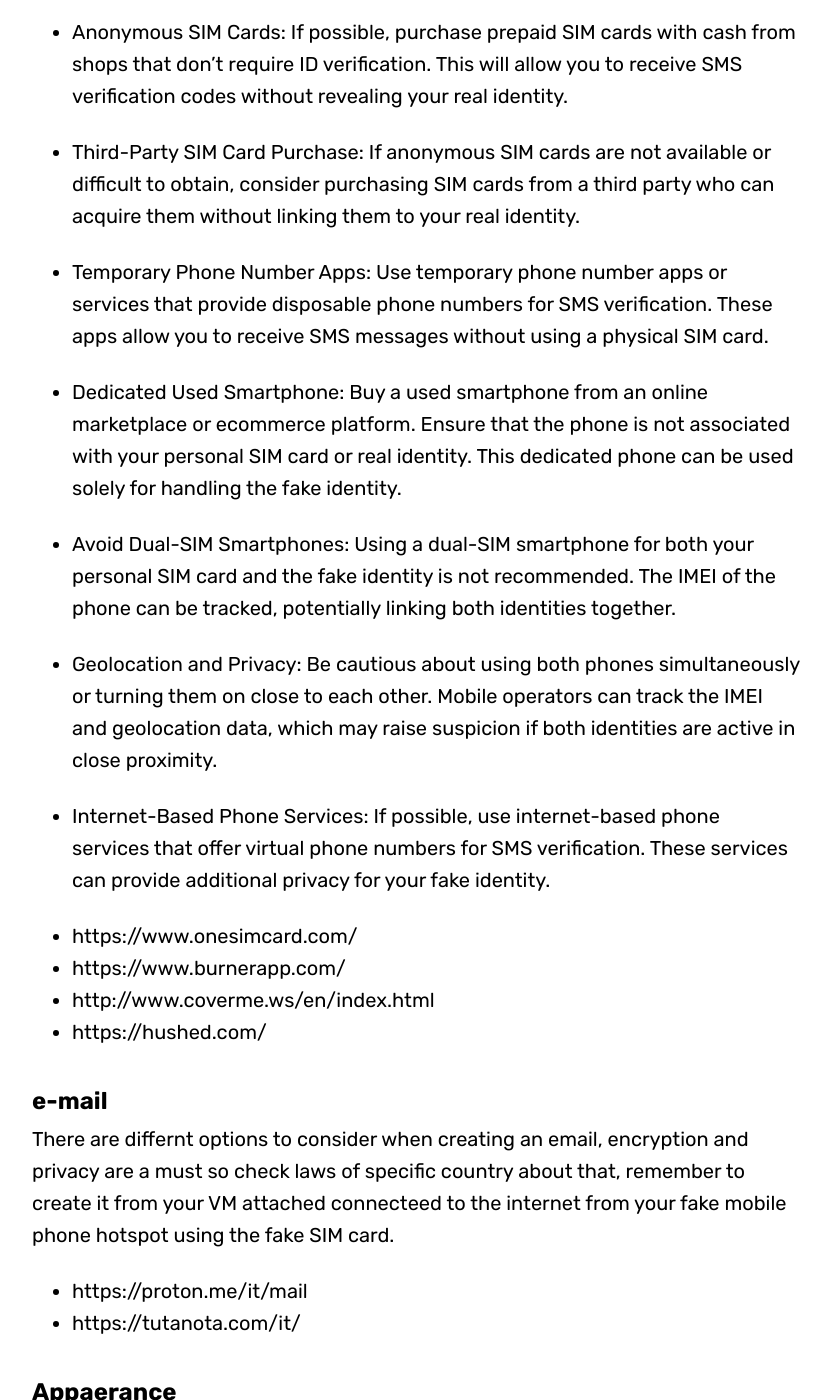
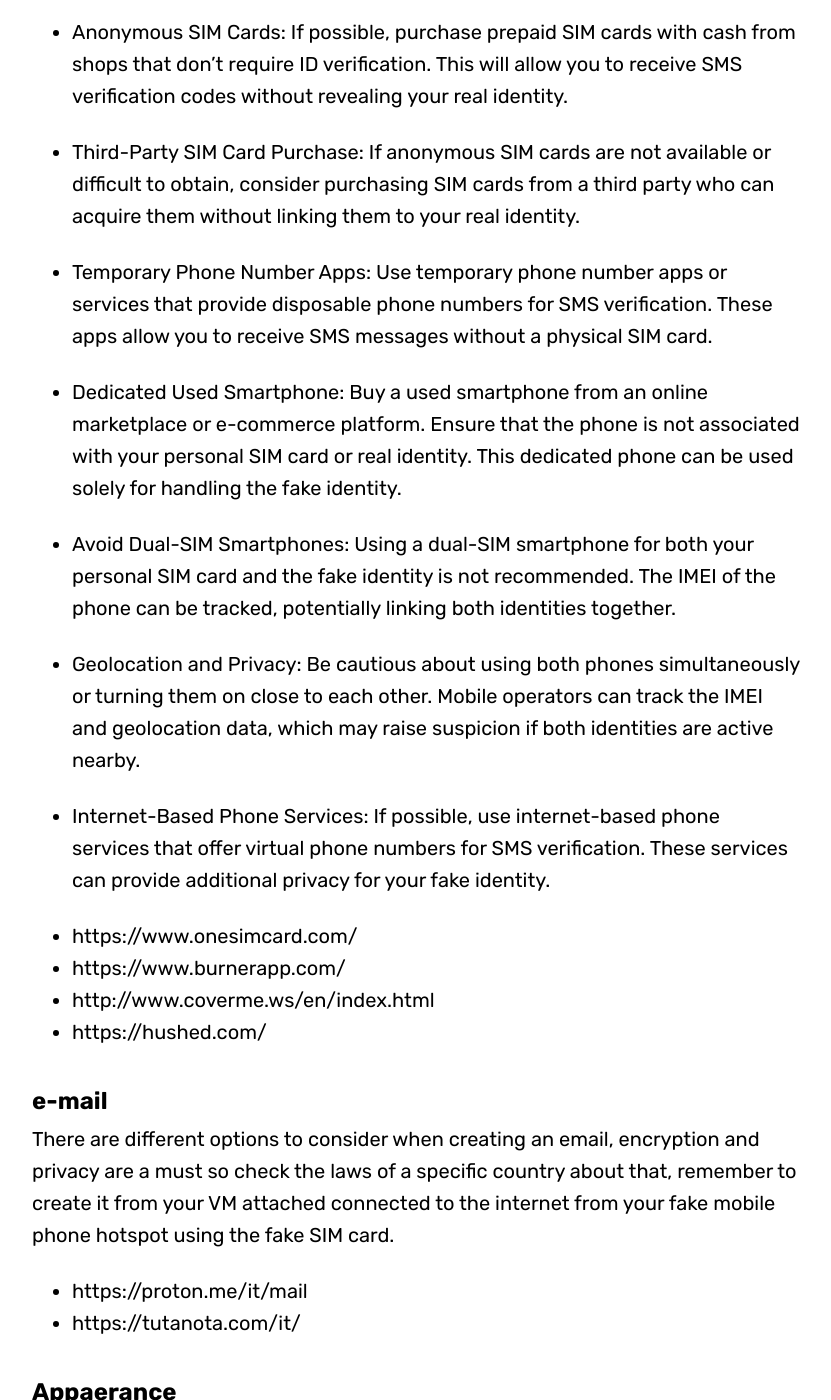
Before and after one commit to blitz0p3rations/blitz0p3rations.github.io, a Jekyll site: the page built from _posts/2023-08-06-Full-fake-person-creation.md, in a window 1280 px wide and 1400 px high, scrolled down 5329 px. Shown: the whole window, without its empty margins (224-1055 px from the left). Built offline with Jekyll 4.4.1, drawn with Linux system fonts in a browser that asks for light colours; some web fonts are replaced; some of the changed text lies outside the part shown.

Commit message:
Update 2023-08-06-Full-fake-person-creation.md

```diff
--- a/_posts/2023-08-06-Full-fake-person-creation.md
+++ b/_posts/2023-08-06-Full-fake-person-creation.md
@@ -86,13 +86,13 @@
 
 - Third-Party SIM Card Purchase: If anonymous SIM cards are not available or difficult to obtain, consider purchasing SIM cards from a third party who can acquire them without linking them to your real identity.
 
-- Temporary Phone Number Apps: Use temporary phone number apps or services that provide disposable phone numbers for SMS verification. These apps allow you to receive SMS messages without using a physical SIM card.
+- Temporary Phone Number Apps: Use temporary phone number apps or services that provide disposable phone numbers for SMS verification. These apps allow you to receive SMS messages without a physical SIM card.
 
-- Dedicated Used Smartphone: Buy a used smartphone from an online marketplace or ecommerce platform. Ensure that the phone is not associated with your personal SIM card or real identity. This dedicated phone can be used solely for handling the fake identity.
+- Dedicated Used Smartphone: Buy a used smartphone from an online marketplace or e-commerce platform. Ensure that the phone is not associated with your personal SIM card or real identity. This dedicated phone can be used solely for handling the fake identity.
 
 - Avoid Dual-SIM Smartphones: Using a dual-SIM smartphone for both your personal SIM card and the fake identity is not recommended. The IMEI of the phone can be tracked, potentially linking both identities together.
 
-- Geolocation and Privacy: Be cautious about using both phones simultaneously or turning them on close to each other. Mobile operators can track the IMEI and geolocation data, which may raise suspicion if both identities are active in close proximity.
+- Geolocation and Privacy: Be cautious about using both phones simultaneously or turning them on close to each other. Mobile operators can track the IMEI and geolocation data, which may raise suspicion if both identities are active nearby.
 
 - Internet-Based Phone Services: If possible, use internet-based phone services that offer virtual phone numbers for SMS verification. These services can provide additional privacy for your fake identity.
 
@@ -103,7 +103,7 @@
 
 ## e-mail
 
-There are differnt options to consider when creating an email, encryption and privacy are a must so check laws of specific country about that,  remember to create it from your VM attached connecteed to the internet from your fake mobile phone hotspot using the fake SIM card.
+There are different options to consider when creating an email, encryption and privacy are a must so check the laws of a specific country about that,  remember to create it from your VM attached connected to the internet from your fake mobile phone hotspot using the fake SIM card.
 
 - https://proton.me/it/mail
 - https://tutanota.com/it/
@@ -135,7 +135,7 @@
 
 ## Voice
 
-In certain occasion you may need the use of a voice, so better generating a fake one providign parameters from our fake persona.
+On certain occasions you may need the use of a voice, so better to generate a fake one providing parameters from our fake persona.
 
 - https://murf.ai/
 - https://github.com/suno-ai/bark
```
Also changed, not shown: other parts of _posts/2023-08-06-Full-fake-person-creation.md (+3 -3 lines).
